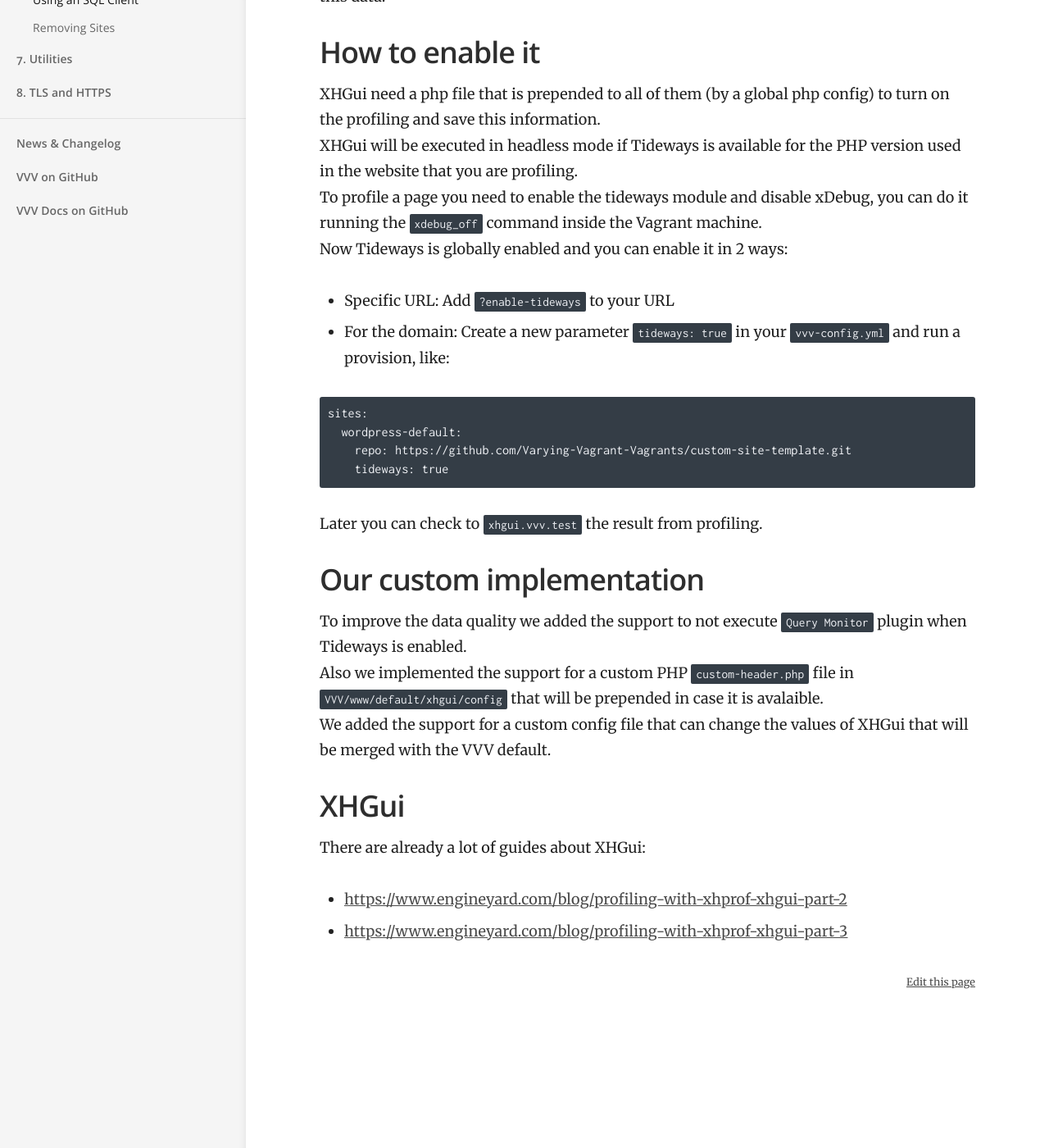
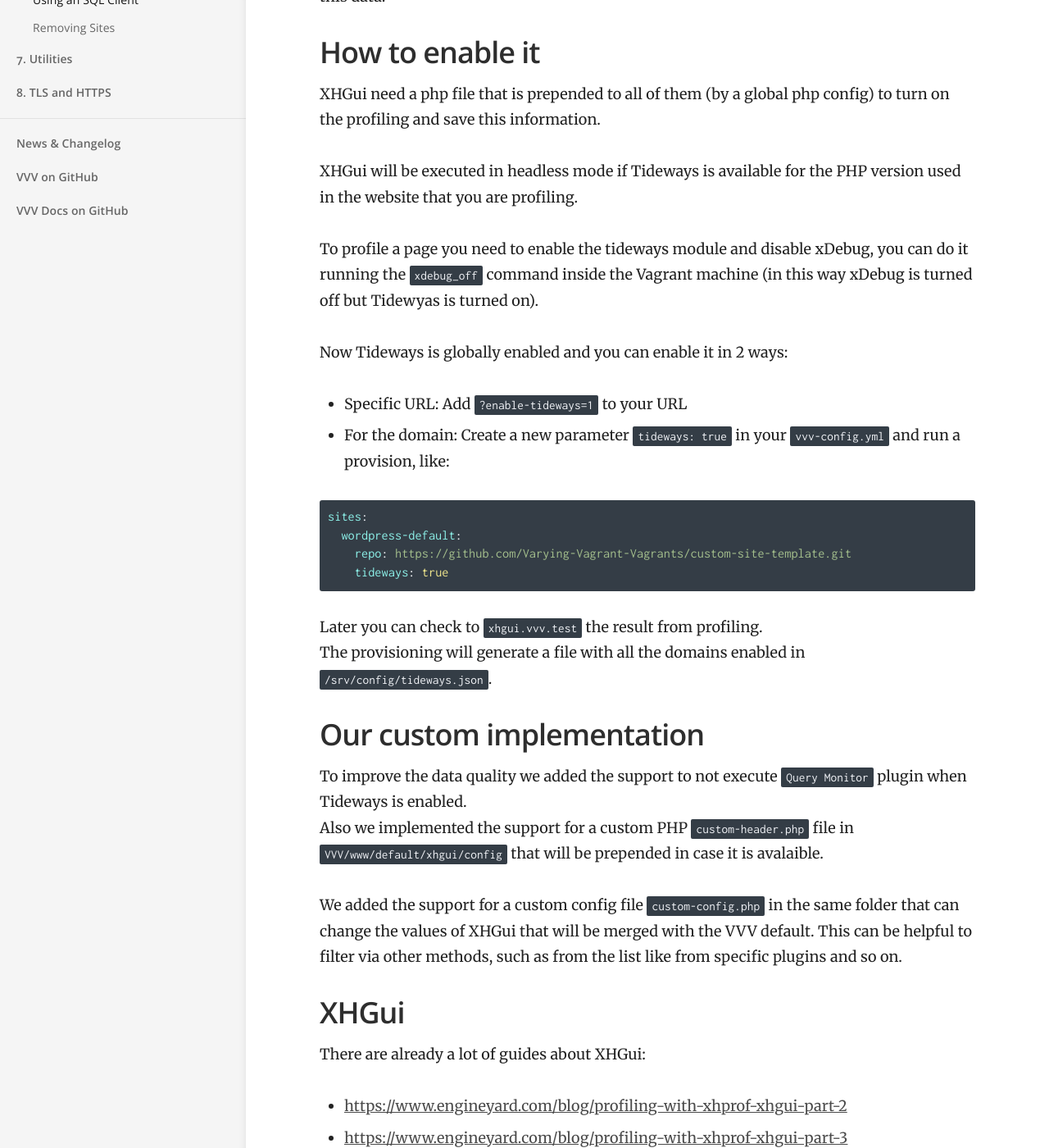
Before and after one commit to Varying-Vagrant-Vagrants/varyingvagrantvagrants.org, a Jekyll site: the page built from docs/en-US/references/tideways.md, in a window 1280 px wide and 1400 px high, scrolled down 652 px. Shown: the whole window at 82% size. Built offline with Jekyll 4.4.1, drawn with Linux system fonts in a browser that asks for light colours.

Commit message:
Fix #1911 (#140)
* Fix #1911

https://github.com/Varying-Vagrant-Vagrants/VVV/issues/1911

* fix typos

````diff
--- a/docs/en-US/references/tideways.md
+++ b/docs/en-US/references/tideways.md
@@ -18,14 +18,17 @@ We added [XHGui](https://github.com/perftools/xhgui) that is a graphical interfa
 ## How to enable it
 
 XHGui need a php file that is prepended to all of them (by a global php config) to turn on the profiling and save this information.
+
 XHGui will be executed in headless mode if Tideways is available for the PHP version used in the website that you are profiling.
-To profile a page you need to enable the tideways module and disable xDebug, you can do it running the `xdebug_off` command inside the Vagrant machine.
+
+To profile a page you need to enable the tideways module and disable xDebug, you can do it running the `xdebug_off` command inside the Vagrant machine (in this way xDebug is turned off but Tidewyas is turned on).
+
 Now Tideways is globally enabled and you can enable it in 2 ways:
 
-* Specific URL: Add `?enable-tideways` to your URL
+* Specific URL: Add `?enable-tideways=1` to your URL
 * For the domain: Create a new parameter `tideways: true` in your `vvv-config.yml` and run a provision, like:
 
-```
+```yaml
 sites:
   wordpress-default:
     repo: https://github.com/Varying-Vagrant-Vagrants/custom-site-template.git
@@ -33,12 +36,14 @@ sites:
 ```
 
 Later you can check to `xhgui.vvv.test` the result from profiling.
+The provisioning will generate a file with all the domains enabled in `/srv/config/tideways.json`.
 
 ## Our custom implementation
 
 To improve the data quality we added the support to not execute `Query Monitor` plugin when Tideways is enabled.
 Also we implemented the support for a custom PHP `custom-header.php` file in `VVV/www/default/xhgui/config` that will be prepended in case it is avalaible.
-We added the support for a custom config file that can change the values of XHGui that will be merged with the VVV default.
+
+We added the support for a custom config file `custom-config.php` in the same folder that can change the values of XHGui that will be merged with the VVV default. This can be helpful to filter via other methods, such as from the list like from specific plugins and so on.
 
 ## XHGui
 There are already a lot of guides about XHGui:
````
